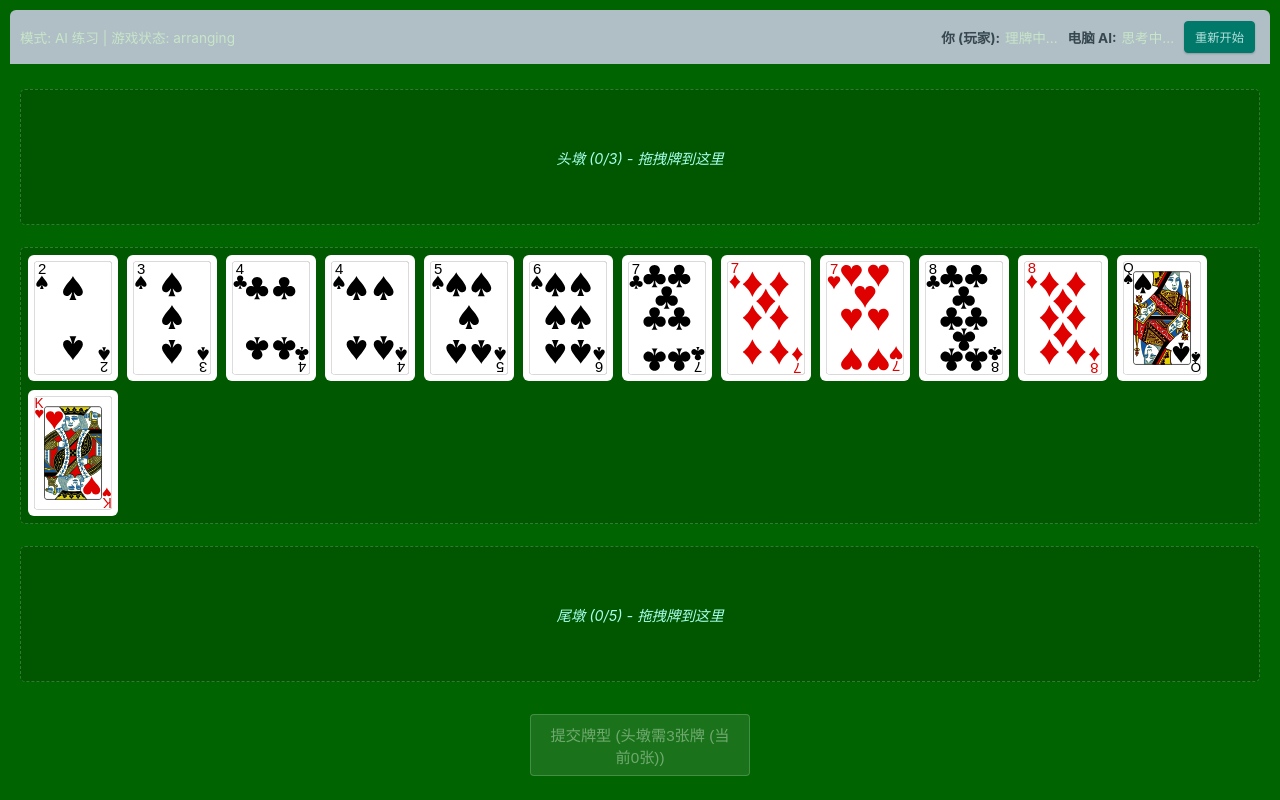
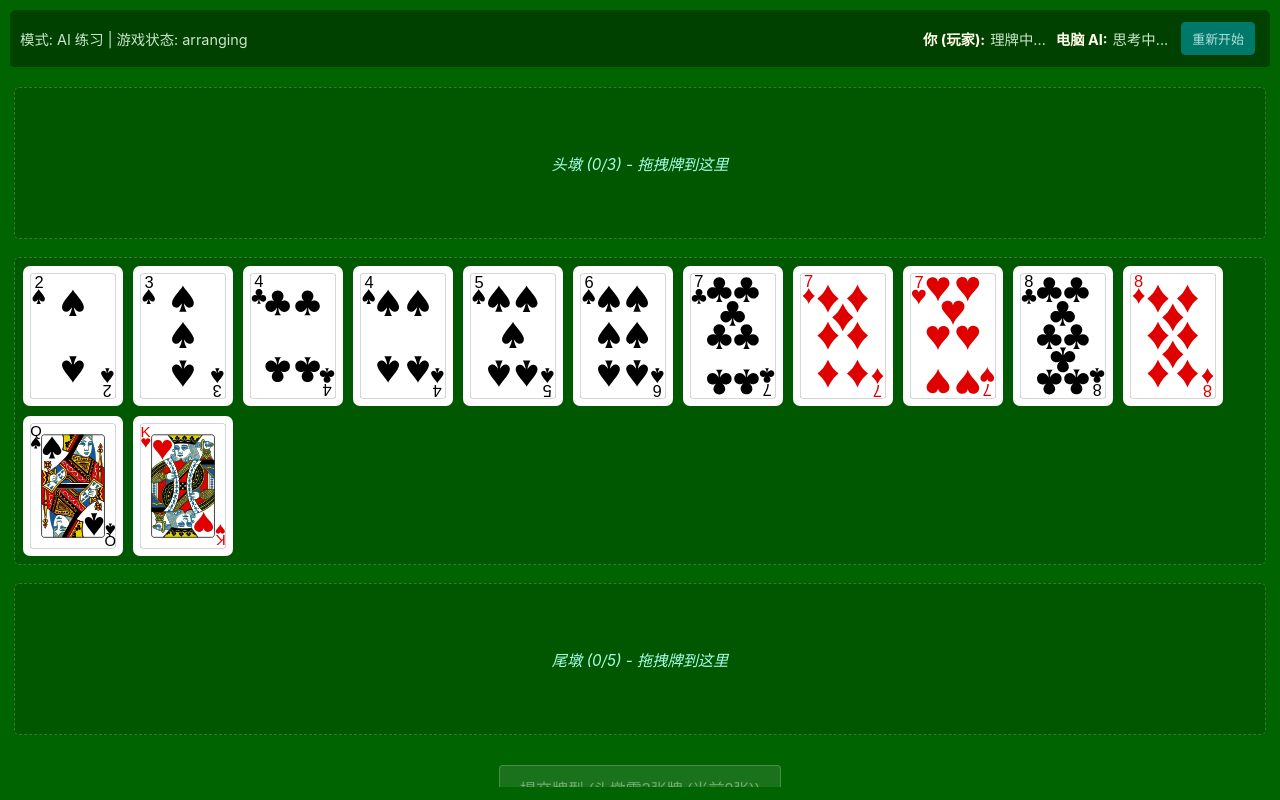
Before and after one commit to wen952555/sss, a Vue app in the folder frontend/: page / in a window 1280 px wide. Both pictures are taken after a click on the button "开始牌局". Built offline with nearby package versions, Linux system fonts and the light colour scheme.

Commit message:
Update main.css

```diff
--- a/frontend/src/assets/main.css
+++ b/frontend/src/assets/main.css
@@ -1,206 +1,141 @@
 /* frontend/src/assets/main.css */
 html, body {
-  height: 100% !important;
-  margin: 0 !important;
-  font-family: -apple-system, BlinkMacSystemFont, "Segoe UI", Roboto, Helvetica, Arial, sans-serif, "Apple Color Emoji", "Segoe UI Emoji", "Segoe UI Symbol";
-  background-color: #006400 !important; /* 深绿色，强制 */
-  color: #e8f5e9 !important; /* 默认文字浅色，强制 */
-  overflow: hidden !important;
-  -webkit-tap-highlight-color: transparent !important;
+  height: 100%; margin: 0; font-family: -apple-system, BlinkMacSystemFont, "Segoe UI", Roboto, Helvetica, Arial, sans-serif;
+  background-color: #006400 !important; /* 深绿色 */
+  color: #e8f5e9 !important;
+  overflow: hidden !important; -webkit-tap-highlight-color: transparent !important;
 }
 
-#app,
-#app-container.app-flex-container { /* 确保匹配 App.vue 的根元素 */
-  min-height: 100vh !important;
-  height: 100% !important;
-  display: flex !important;
-  flex-direction: column !important;
-  padding: 5px !important;
-  box-sizing: border-box !important;
-  overflow: hidden !important;
+#app, #app-container.app-flex-container { /* 确保匹配 App.vue 的根元素 */
+  min-height: 100vh !important; height: 100% !important; display: flex !important; flex-direction: column !important;
+  padding: 5px !important; box-sizing: border-box !important; overflow: hidden !important;
   background-color: transparent !important;
 }
 
 /* --- 卡片样式 --- */
 .card {
-  width: 90px !important;
-  height: 126px !important;
+  /* 桌面端尺寸再增大 */
+  width: 100px !important;  /* 例如，增加到100px */
+  height: 140px !important; /* 保持约 2.5:3.5 (或 5:7) 的比例 */
 
-  border-style: none !important;
-  border-width: 0px !important;
-  border-color: transparent !important;
   border: none !important;
-  outline-style: none !important;
-  outline-width: 0px !important;
+  outline: none !important;
   box-sizing: border-box !important;
 
-  border-radius: 6px !important;
+  border-radius: 7px !important; /* 圆角配合新尺寸 */
+  /* 卡片背景色，尝试与SVG图片中的白色区域精确匹配，如果不是纯#FFFFFF */
+  /* 如果SVG中的白色是纯#FFFFFF，那么这里也用#FFFFFF */
   background-color: #FFFFFF !important;
+
   color: #212121 !important;
-
   display: flex !important;
   justify-content: center !important;
   align-items: center !important;
   cursor: grab !important;
   user-select: none !important;
-
-  box-shadow: none !important;
-
-  transition: none !important; /* 暂时移除所有过渡 */
-  overflow: hidden !important;
+  box-shadow: none !important; /* 保持移除阴影以排查边框 */
+  transition: transform 0.1s ease-out !important;
+  overflow: hidden !important; /* 非常重要 */
   padding: 0 !important;
   margin: 2px !important;
 }
 
 .card img {
   display: block !important;
-  width: 100% !important;
-  height: 100% !important;
+  /* 技巧：让图片略微放大一点点，然后被 .card 的 overflow:hidden 裁剪掉最边缘的抗锯齿像素 */
+  width: 101% !important;   /* 尝试大于100%，例如 100.5% 或 101% */
+  height: 101% !important;  /* 尝试大于100% */
   object-fit: contain !important;
   pointer-events: none !important;
-  border: none !important;
-  outline: none !important;
-  border-radius: 5px !important;
+  /* 图片本身的圆角应该与卡片一致或略小，如果卡片圆角较大 */
+  border-radius: 6px !important;
 }
 
 .card.dragging {
-  opacity: 0.8 !important; /* 降低透明度，更易于看到 */
+  opacity: 0.8 !important;
   transform: scale(1.1) rotate(3deg) !important;
   z-index: 2000 !important;
-  /* box-shadow: 0 4px 8px rgba(0,0,0,0.15) !important; /* 如果需要拖拽阴影 */
 }
 
 /* --- 卡片容器 --- */
 .card-container {
-  display: flex !important;
-  flex-wrap: wrap !important;
-  gap: 5px !important;
-  min-height: calc(126px + 10px) !important;
+  display: flex !important; flex-wrap: wrap !important; gap: 6px !important;
+  min-height: calc(140px + 12px) !important; /* 基于新卡片高度 */
   border: 1px dashed rgba(255, 255, 255, 0.2) !important;
-  padding: 5px !important;
-  border-radius: 5px !important;
-  position: relative !important;
-  align-items: flex-start !important;
-  justify-content: flex-start !important;
+  padding: 6px !important; border-radius: 5px !important;
+  position: relative !important; align-items: flex-start !important; justify-content: flex-start !important;
   background-color: rgba(0, 0, 0, 0.1) !important;
-  margin-bottom: 8px !important;
-  width: 100% !important;
-  box-sizing: border-box !important;
+  margin-bottom: 10px !important; width: 100% !important; box-sizing: border-box !important;
 }
+/* ... (其他 .card-container, .drag-over, .drop-placeholder 与之前类似，确保 !important) ... */
 .card-container.is-empty { background-color: rgba(0, 0, 0, 0.12) !important; display: flex !important; align-items: center !important; justify-content: center !important; }
 .drag-over { border-color: #a5d6a7 !important; border-style: solid !important; background-color: rgba(129, 199, 132, 0.3) !important; }
-.drop-placeholder { color: #a7ffeb !important; font-style: italic !important; text-align: center !important; width: 100% !important; font-size: 0.9em !important; padding: 10px 0 !important; }
+.drop-placeholder { color: #a7ffeb !important; font-style: italic !important; text-align: center !important; width: 100% !important; font-size: 0.95em !important; padding: 12px 0 !important; }
 
+/* --- 按钮、输入框、布局、媒体查询等其他样式，保持上一版的 !important 强度 --- */
+/* ... (此处省略，使用上一版 main.css 中除了 .card 和 .card img 之外的所有内容，并确保关键属性有 !important) ... */
+/* 为简洁，我将只粘贴修改过的 .card 和 .card img，其他部分请沿用上一版并确保重要属性的 !important */
 
-/* --- 您提供的按钮和输入框样式 (已包含) --- */
-button {
-  background-color: #1b5e20; /* 与深绿色背景协调 */
-  color: #e8f5e9;
-  padding: 10px 16px;
-  margin: 5px;
-  border: 1px solid #003300; /* 给按钮一个微妙的边框 */
-  border-radius: 4px;
-  cursor: pointer;
-  font-size: 1em; /* 确保字体大小合适 */
-  box-shadow: 0 1px 2px rgba(0,0,0,0.2);
-  transition: background-color 0.2s, box-shadow 0.2s;
-}
+/* --- 按钮和输入框通用样式 --- */
+button { background-color: #1b5e20 !important; color: #e8f5e9 !important; padding: 10px 16px !important; margin: 5px !important;
+  border: 1px solid #003300 !important; border-radius: 4px !important; cursor: pointer !important; font-size: 1em !important;
+  box-shadow: 0 1px 2px rgba(0,0,0,0.2) !important; transition: background-color 0.2s, box-shadow 0.2s !important; }
+button:hover { background-color: #2e7d32 !important; box-shadow: 0 2px 4px rgba(0,0,0,0.25) !important; }
+button:disabled { background-color: rgba(255,255,255,0.1) !important; color: rgba(255,255,255,0.4) !important;
+  border-color: rgba(255,255,255,0.2) !important; cursor: not-allowed !important; box-shadow: none !important; }
+input[type=text] { padding: 8px !important; margin: 5px !important; border-radius: 4px !important; border: 1px solid rgba(255,255,255,.3) !important;
+  background-color: rgba(0,0,0,0.15) !important; color: #e8f5e9 !important; }
+input[type=text]::placeholder { color: rgba(255,255,255,0.5) !important; }
 
-button:hover {
-    background-color: #2e7d32;
-    box-shadow: 0 2px 4px rgba(0,0,0,0.25); /* 您提供的阴影颜色值 #00000040 对应的rgba */
-}
-
-button:disabled {
-    background-color: rgba(255,255,255,0.1); /* 您提供的 #ffffff1a */
-    color: rgba(255,255,255,0.38); /* 您提供的 #fff6 */
-    border-color: rgba(255,255,255,0.19); /* 您提供的 #fff3 */
-    cursor: not-allowed;
-    box-shadow: none;
-}
-
-input[type=text] { /* type=text 选择器 */
-    padding: 8px;
-    margin: 5px;
-    border-radius: 4px;
-    border: 1px solid rgba(255,255,255,.3);
-    background-color: rgba(0,0,0,0.15); /* 您提供的 #00000026 */
-    color: #e8f5e9;
-}
-
-input[type=text]::placeholder { /* type=text 选择器 */
-    color: rgba(255,255,255,0.5); /* 您提供的 #ffffff80 */
-}
-
-/* --- 您提供的布局样式 (已包含) --- */
-.global-error {
-    margin-bottom: 10px;
-    flex-shrink: 0;
-    /* 确保错误信息在深色背景下可见 */
-    background-color: #d32f2f !important;
-    color: #ffcdd2 !important;
-    padding: 10px !important;
-    border-radius: 4px !important;
-    border: 1px solid #c62828 !important;
-}
-
-.game-area {
-    background-color: transparent !important; /* 确保它透明 */
-    border-radius: 6px !important; /* 可以保留圆角 */
-    display: flex !important;
-    flex-direction: column !important;
-    overflow: hidden !important;
-    flex-grow: 1 !important; /* 让游戏区域填充 */
-    border: none !important; /* 移除 game-area 的边框，让牌桌直接融入背景 */
-}
-
-/* --- 其他确保布局和可见性的样式 --- */
-.app-flex-grow { flex-grow: 1; display: flex; flex-direction: column; min-height: 0; overflow: hidden; }
-.top-info-bar { background-color: rgba(0, 0, 0, 0.35); color: #c8e6c9; padding: 7px 10px; border-radius: 4px;
-  margin-bottom: 10px; display: flex; justify-content: space-between; align-items: center;
-  font-size: 0.9em; flex-shrink: 0; flex-wrap: wrap; gap: 8px; }
-.player-status-item strong { color: #fffde7; }
+/* --- App.vue 布局 --- */
+.global-error { margin-bottom: 10px !important; flex-shrink: 0 !important; }
+.game-area { background-color: transparent !important; border-radius: 6px !important; display: flex !important; flex-direction: column !important; overflow: hidden !important; flex-grow: 1 !important; border: none !important; }
+.app-flex-grow { flex-grow: 1 !important; display: flex !important; flex-direction: column !important; min-height: 0 !important; overflow: hidden !important; }
+.top-info-bar { background-color: rgba(0, 0, 0, 0.35) !important; color: #c8e6c9 !important; padding: 7px 10px !important; border-radius: 4px !important;
+  margin-bottom: 10px !important; display: flex !important; justify-content: space-between !important; align-items: center !important;
+  font-size: 0.9em !important; flex-shrink: 0 !important; flex-wrap: wrap !important; gap: 8px !important; }
+.player-status-item strong { color: #fffde7 !important; }
 .restart-button-inline { background-color: #004d40 !important; border: 1px solid #00796b !important;
   color: #b2dfdb !important; padding: 6px 10px !important; font-size: 0.9em !important; }
 .restart-button-inline:hover { background-color: #00695c !important; }
-.game-board-main-area { margin-top: 0; flex-grow: 1; display: flex; flex-direction: column; overflow: hidden; }
-.idle-message, .dealing-message, .message-area { text-align: center; padding: 20px; font-size: 1.05em; color: #80cbc4;
-    flex-grow: 1; display: flex; align-items: center; justify-content: center; }
+.game-board-main-area { margin-top: 0 !important; flex-grow: 1 !important; display: flex !important; flex-direction: column !important; overflow: hidden !important; }
+.idle-message, .dealing-message, .message-area { text-align: center !important; padding: 20px !important; font-size: 1.05em !important; color: #80cbc4 !important;
+    flex-grow: 1 !important; display: flex !important; align-items: center !important; justify-content: center !important; }
+.error { background-color: #d32f2f !important; color: #ffcdd2 !important; padding: 10px !important; border-radius: 4px !important; margin-bottom: 10px !important; border: 1px solid #c62828 !important; }
 
 /* GameBoard.vue 内部组件的样式 */
-.game-board-container { padding: 5px 2px; display: flex; flex-direction: column; flex-grow: 1; overflow: hidden; }
-.player-area { margin-bottom: 8px; display: flex; flex-direction: column; flex-grow: 1;
-  overflow-y: auto; padding: 5px 2px; -webkit-overflow-scrolling: touch; gap: 8px; }
-.dun-area, .initial-hand-area { margin-bottom: 0; }
-.initial-hand-area .card-container { flex-grow: 1; min-height: calc(126px * 2 + 6px + 10px); align-content: flex-start; }
-.segments { display: flex; flex-direction: column; gap: 8px; }
-.segments.showdown-view .card-container { background-color: rgba(121, 134, 203, 0.15); border-style: solid; border-color: rgba(255,255,255,0.2); }
-.submit-hand-button { margin: 12px auto; padding: 10px 20px; font-size: 1em; width: auto;
-  min-width: 160px; max-width: 90%; flex-shrink: 0; }
-.status-text { text-align: center; margin-top: 5px; color: #b2dfdb; font-style: italic; font-size: 0.9em; flex-shrink: 0; }
-.showdown-area { background-color: rgba(0,0,0,0.25); color: #e0f2f1; padding: 12px; border-radius: 4px;
-    overflow-y: auto; max-height: 28vh; flex-shrink: 0; margin-top: auto; }
-.showdown-area h3, .showdown-area h4 { color: #fff; margin-top: 0; margin-bottom: 6px; font-size: 1.1em; }
-.comparison-summary p { font-size: 0.95em; margin: 3px 0; }
-.comparison-summary h4 { color: #fff176; margin-top: 8px; font-size: 1.05em; }
-.ai-hand-showdown h4 { color: #81d4fa; }
-.ai-hand-showdown .card-container { background-color: rgba(0,0,0,0.12); }
-
+.game-board-container { padding: 5px 2px !important; display: flex !important; flex-direction: column !important; flex-grow: 1 !important; overflow: hidden !important; }
+.player-area { margin-bottom: 8px !important; display: flex !important; flex-direction: column !important; flex-grow: 1 !important;
+  overflow-y: auto !important; padding: 5px 2px !important; -webkit-overflow-scrolling: touch !important; gap: 8px !important; }
+.dun-area, .initial-hand-area { margin-bottom: 0 !important; }
+.initial-hand-area .card-container { flex-grow: 1 !important; min-height: calc(140px * 2 + 6px + 10px) !important; align-content: flex-start !important; }
+.segments { display: flex !important; flex-direction: column !important; gap: 8px !important; }
+.segments.showdown-view .card-container { background-color: rgba(121, 134, 203, 0.15) !important; border-style: solid !important; border-color: rgba(255,255,255,0.2) !important; }
+.submit-hand-button { margin: 12px auto !important; padding: 10px 20px !important; font-size: 1em !important; width: auto !important;
+  min-width: 160px !important; max-width: 90% !important; flex-shrink: 0 !important; }
+.status-text { text-align: center !important; margin-top: 5px !important; color: #b2dfdb !important; font-style: italic !important; font-size: 0.9em !important; flex-shrink: 0 !important; }
+.showdown-area { background-color: rgba(0,0,0,0.25) !important; color: #e0f2f1 !important; padding: 12px !important; border-radius: 4px !important;
+    overflow-y: auto !important; max-height: 28vh !important; flex-shrink: 0 !important; margin-top: auto !important; }
+.showdown-area h3, .showdown-area h4 { color: #fff !important; margin-top: 0 !important; margin-bottom: 6px !important; font-size: 1.1em !important; }
+.comparison-summary p { font-size: 0.95em !important; margin: 3px 0 !important; }
+.comparison-summary h4 { color: #fff176 !important; margin-top: 8px !important; font-size: 1.05em !important; }
+.ai-hand-showdown h4 { color: #81d4fa !important; }
+.ai-hand-showdown .card-container { background-color: rgba(0,0,0,0.12) !important; }
 
 /* 媒体查询 */
 @media (max-width: 768px) {
-  .card { width: 70px !important; height: 98px !important; border-radius: 5px !important; padding: 0 !important; }
+  .card { width: 75px !important; height: 105px !important; border-radius: 5px !important; padding: 0 !important; } /* 平板尺寸调整 */
   .card img { border-radius: 4px !important; }
-  .card-container { min-height: calc(98px + 10px) !important; gap: 5px !important; padding: 5px !important; }
-  .initial-hand-area .card-container { min-height: calc(98px * 2 + 5px + 10px) !important; }
+  .card-container { min-height: calc(105px + 10px) !important; gap: 5px !important; padding: 5px !important; }
+  .initial-hand-area .card-container { min-height: calc(105px * 2 + 5px + 10px) !important; }
   .top-info-bar { font-size: 0.85em !important; }
   .submit-hand-button { font-size: 0.95em !important; padding: 9px 15px !important; }
 }
 @media (max-width: 480px) {
-  .card { width: calc(100% / 6 - 4px) !important; min-width: 50px !important; max-width: 65px !important;
-    height: auto !important; aspect-ratio: 2.5 / 3.5 !important; border-radius: 3px !important; padding: 0 !important; }
-  .card img { border-radius: 2px !important; }
-  .card-container { min-height: calc(70px + 8px) !important; gap: 3px !important; padding: 4px !important; }
-  .initial-hand-area .card-container { min-height: calc(70px * 2 + 3px + 8px) !important; }
-  .top-info-bar { font-size: 0.75em !important; }
+  .card { width: calc(100% / 6 - 5px) !important; min-width: 55px !important; max-width: 70px !important; /* 手机尺寸调整 */
+    height: auto !important; aspect-ratio: 2.5 / 3.5 !important; border-radius: 4px !important; padding: 0 !important; }
+  .card img { border-radius: 3px !important; }
+  .card-container { min-height: calc(75px + 8px) !important; gap: 4px !important; padding: 4px !important; }
+  .initial-hand-area .card-container { min-height: calc(75px * 2 + 4px + 8px) !important; }
+  .top-info-bar { font-size: 0.8em !important; } /* 手机上顶部信息栏字体再小一点 */
 }
```
